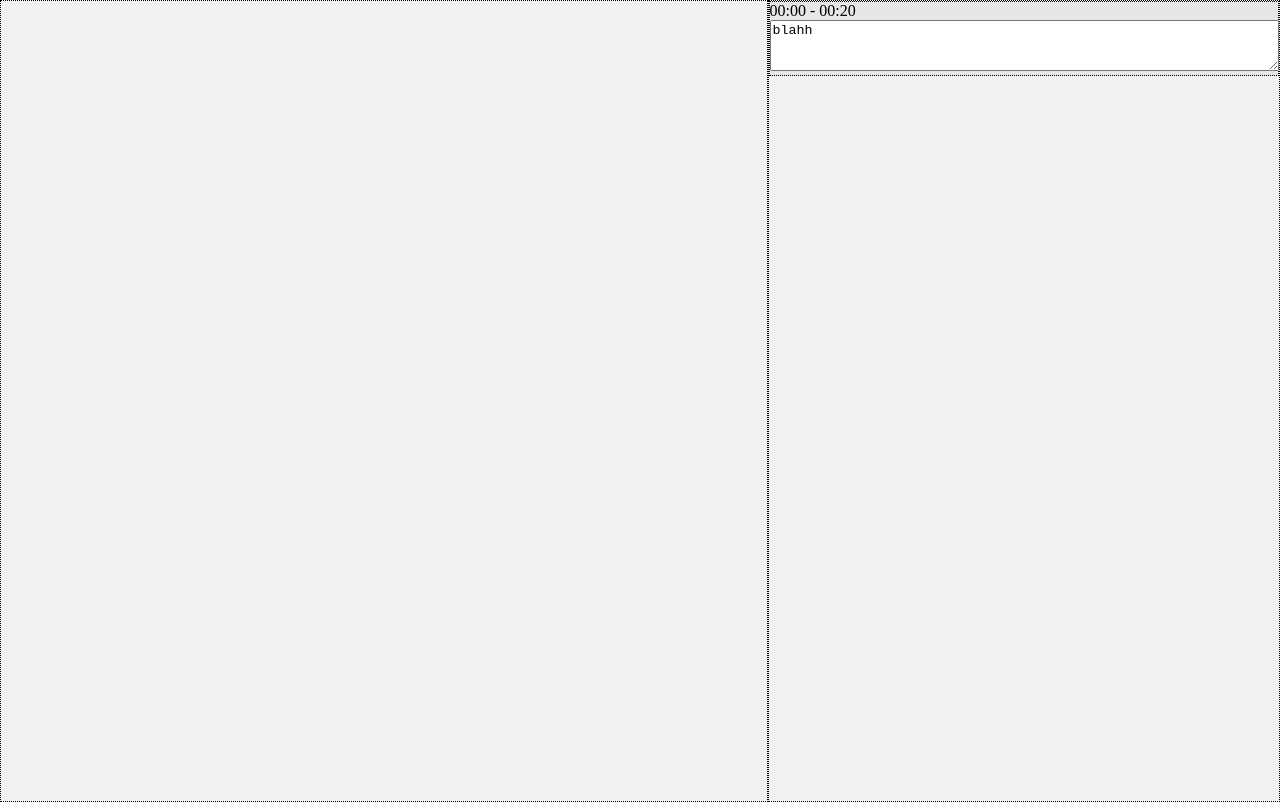
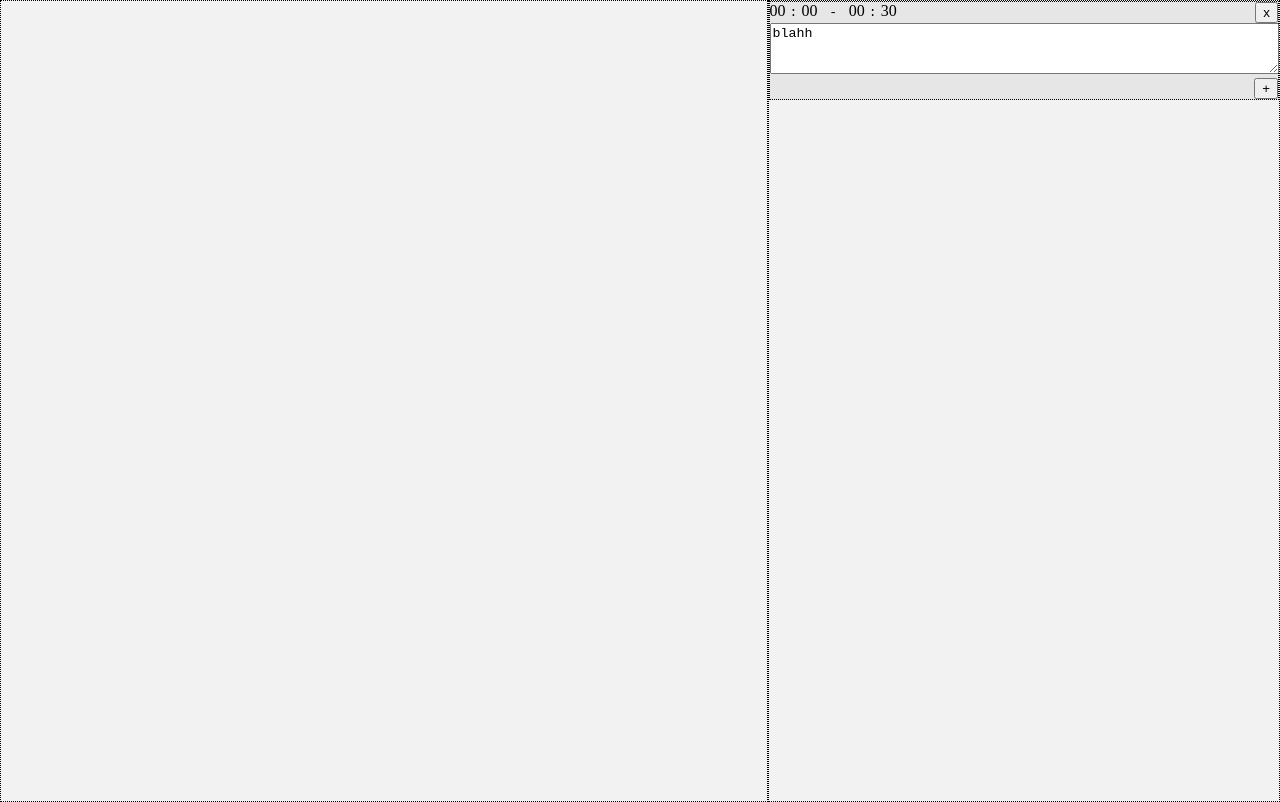
Before and after one commit to bjpicciano/SWEN-444-Subtitle-Extension, a browser extension: page client/editor.html in a window 1280 px wide. Drawn offline with Linux system fonts and the light colour scheme.

Commit message:
more html templating for the editor

```diff
--- a/client/editor.html
+++ b/client/editor.html
@@ -20,10 +20,16 @@
 
         <div class="subtitle-container test">
             <div class="subtitle-entry test">
-                <div>
-                    00:00 - 00:20
-                </div>
-                <textarea class="subtitle" rows="3" editable>blahh</textarea>
+                <button class="time-button">x</button>
+                <p class="time inline" contenteditable="true">00</p>
+                <pre class="inline">:</pre>
+                <p class="time inline" contenteditable="true">00</p>
+                <pre class="inline"> - </pre>
+                <p class="time inline" contenteditable="true">00</p>
+                <pre class="inline">:</pre>
+                <p class="time inline" contenteditable="true">30</p>
+                <textarea class="subtitle" rows="3" contenteditable="true">blahh</textarea>
+                <button class="time-button">+</button>
             </div>
         </div>
     </div>
--- a/client/editor.js
+++ b/client/editor.js
@@ -1,5 +1,6 @@
 window.onload = () => {
-}
+
+};
 
 let player;
 function onYouTubeIframeAPIReady() {
--- a/client/site.css
+++ b/client/site.css
@@ -40,6 +40,17 @@ body {
     resize: vertical;
 }
 
+.inline {
+    display: inline;
+}
+
+.time {
+}
+
+.time-button {
+    float: right;
+}
+
 #player {
     min-height: 250px;
     max-height: 450px;
```
Also changed, not shown: extension/quill.png (added).
